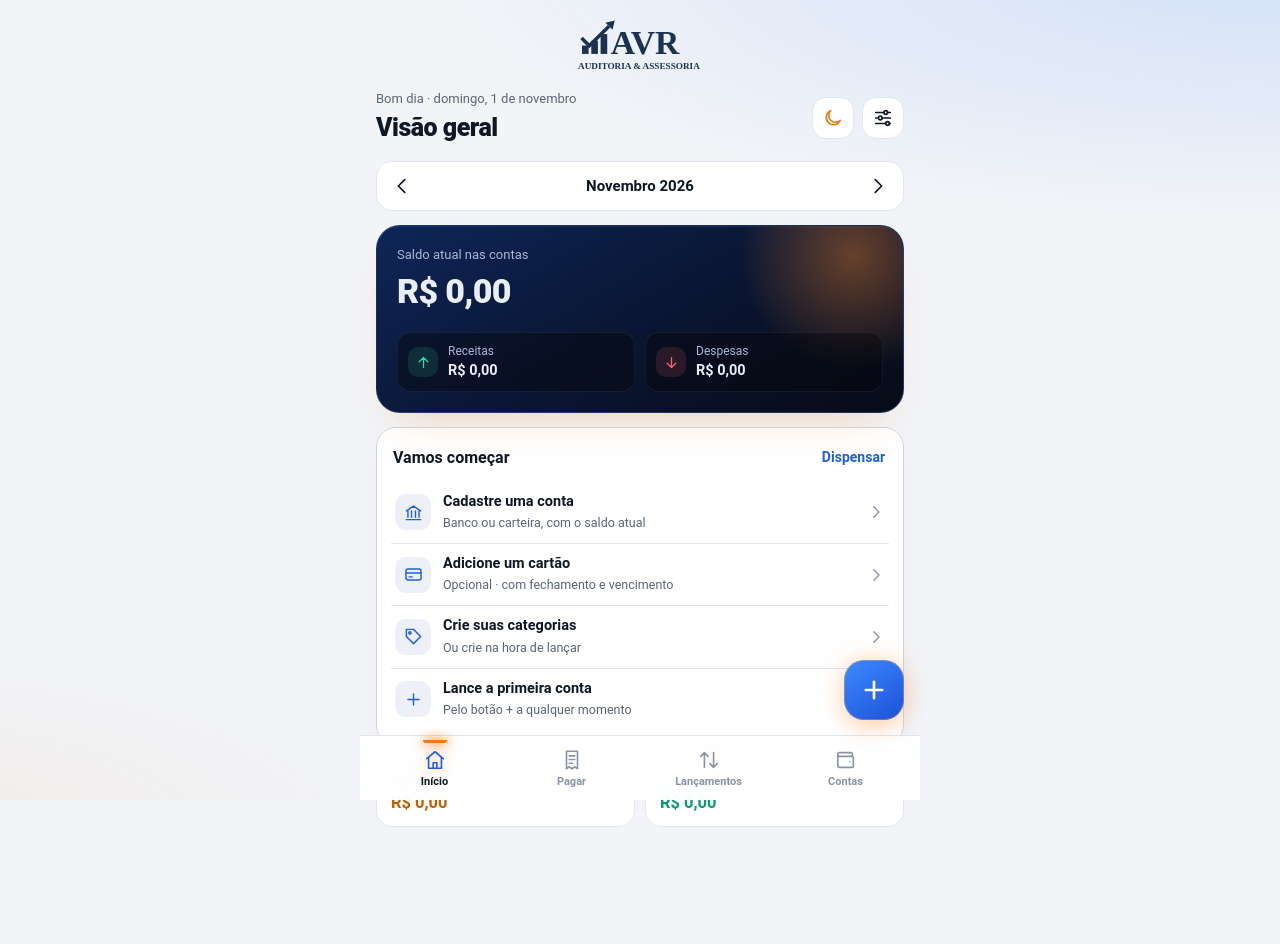
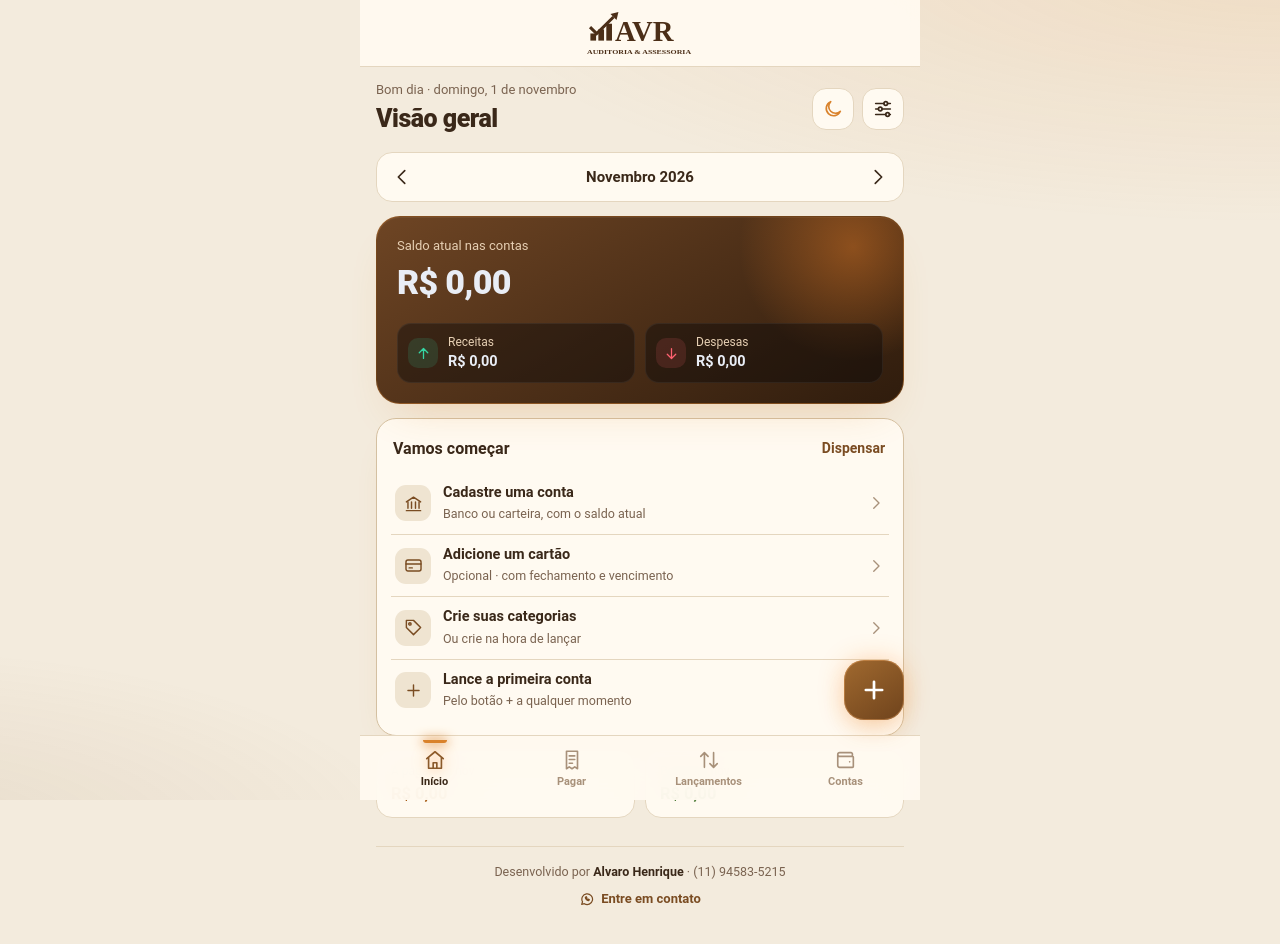
Before and after one commit to alvarobombeirocivil-code/finan-as, a plain HTML site: page index.html in a window 1280 px wide. Both pictures are taken after a click on the button 833 px from the left and 117 px from the top of the page. Drawn offline with Linux system fonts and the light colour scheme.

Commit message:
Add files via upload

```diff
--- a/css/style.css
+++ b/css/style.css
@@ -25,29 +25,57 @@
   color-scheme: dark;
 }
 
-/* Tema claro: mesmos tons de azul e laranja sobre fundo claro */
+/* Tema claro: bege com marrom e detalhes caramelo.
+   (--blue/--blue-2 são a cor principal; no tema claro viram marrom.) */
 :root[data-theme="light"] {
-  --bg: #f2f4f8;
-  --bg-2: #f7f8fb;
-  --surface: #ffffff;
-  --surface-2: #edf0f6;
-  --line: #e1e6ef;
-  --line-2: #cdd5e2;
-  --text: #0f1726;
-  --muted: #5b6578;
-  --dim: #8a93a6;
-  --blue: #1f6bff;
-  --blue-2: #1f5fe0;
-  --orange: #f07a12;
-  --orange-2: #c25e00;
-  --glow: rgba(240, 122, 18, 0.3);
-  --in: #0d9a70;
-  --out: #dc3545;
-  --tabbar-bg: rgba(255, 255, 255, 0.92);
-  --toast-bg: #ffffff;
-  --more-bg: #f7f8fb;
+  --bg: #f3ebdd;
+  --bg-2: #f7f1e6;
+  --surface: #fffaf1;
+  --surface-2: #efe4d1;
+  --line: #e4d6bf;
+  --line-2: #d4c0a1;
+  --text: #3a2819;
+  --muted: #7a6350;
+  --dim: #a8917a;
+  --blue: #8b5a2b;
+  --blue-2: #7a4c22;
+  --orange: #d9822b;
+  --orange-2: #a65a12;
+  --glow: rgba(217, 130, 43, 0.3);
+  --in: #4f7d3a;
+  --out: #b23a2e;
+  --tabbar-bg: rgba(255, 250, 241, 0.94);
+  --toast-bg: #fffaf1;
+  --more-bg: #f7f1e6;
   color-scheme: light;
 }
+[data-theme="light"] body::before {
+  background:
+    radial-gradient(110% 55% at 100% -5%, rgba(217, 130, 43, 0.14), transparent 60%),
+    radial-gradient(70% 40% at -10% 105%, rgba(139, 90, 43, 0.1), transparent 60%);
+}
+[data-theme="light"] .hero,
+[data-theme="light"] .inv-total {
+  background: linear-gradient(150deg, #6e4524 0%, #4b2e17 55%, #2f1c0d 100%);
+  border-color: rgba(217, 130, 43, 0.35);
+}
+[data-theme="light"] .hero-label,
+[data-theme="light"] .hero-row small,
+[data-theme="light"] .inv-total span,
+[data-theme="light"] .cc-foot { color: #e6cfb3; }
+[data-theme="light"] .cc {
+  background: linear-gradient(135deg, #5a381c 0%, #3d2411 55%, #2a180a 100%);
+  border-color: #7a5434;
+}
+[data-theme="light"] .cc small { color: #cdb498; }
+[data-theme="light"] .cc .bar { background: #2a180a; }
+[data-theme="light"] .bar i { background: linear-gradient(90deg, #c9a27a, #d9822b); }
+[data-theme="light"] .btn.primary,
+[data-theme="light"] .fab,
+[data-theme="light"] .seg-type button.on { background: linear-gradient(145deg, #a0692f, #6f431c); }
+[data-theme="light"] .field input:focus,
+[data-theme="light"] .field select:focus { box-shadow: 0 0 0 3px rgba(139, 90, 43, 0.18), 0 0 20px -6px var(--glow); }
+[data-theme="light"] .tabbar a.active .ic { color: var(--blue); }
 
 * { box-sizing: border-box; -webkit-tap-highlight-color: transparent; }
 html, body { margin: 0; background: var(--bg); color: var(--text); }
@@ -85,8 +113,18 @@ b { font-weight: 700; }
 b, .row-amt, .hero-value, .detail-amt { font-variant-numeric: tabular-nums; }
 
 /* ---------- Logo ---------- */
-.brand { display: flex; justify-content: center; padding: 4px 0 18px; }
-.brand img { height: 54px; filter: drop-shadow(0 0 14px rgba(255, 138, 42, 0.28)); }
+/* Barra da logo fixa no topo ao rolar a tela */
+.brand {
+  position: sticky; top: 0; z-index: 12;
+  display: flex; justify-content: center;
+  margin: calc(-1 * (var(--safe-t) + 14px)) -16px 14px;
+  padding: calc(var(--safe-t) + 10px) 16px 10px;
+  background: var(--tabbar-bg);
+  backdrop-filter: blur(18px);
+  -webkit-backdrop-filter: blur(18px);
+  border-bottom: 1px solid var(--line);
+}
+.brand img { height: 46px; filter: drop-shadow(0 0 14px rgba(255, 138, 42, 0.28)); }
 .lock-brand { display: flex; justify-content: center; margin: 0 auto 28px; }
 .lock-brand img { height: 72px; filter: drop-shadow(0 0 14px rgba(255, 138, 42, 0.28)); }
 .logo-light { display: none; }
@@ -344,6 +382,32 @@ b, .row-amt, .hero-value, .detail-amt { font-variant-numeric: tabular-nums; }
 .chip.add { color: var(--blue-2); background: transparent; border-style: dashed; }
 .ver { margin: 20px 0; text-align: center; color: var(--dim); font-size: 12px; }
 
+/* ---------- Rodapé e contato ---------- */
+.app-footer {
+  display: flex; flex-direction: column; align-items: center; gap: 4px;
+  margin-top: 28px; padding-top: 16px;
+  text-align: center; color: var(--muted); font-size: 12.5px;
+  border-top: 1px solid var(--line);
+}
+.app-footer b { color: var(--text); font-weight: 600; }
+.app-footer .link-btn { display: inline-flex; align-items: center; gap: 6px; font-size: 13px; }
+.app-footer .link-btn .ic { width: 16px; height: 16px; }
+.contact-intro { margin: -6px 0 14px; font-size: 14px; }
+.contact { text-align: center; }
+.contact-name { font-size: 17px; font-weight: 700; }
+.contact-phone { color: var(--muted); margin: 2px 0 14px; font-variant-numeric: tabular-nums; }
+.card-sec .contact-phone { margin-bottom: 14px; }
+.contact .btn-col { text-align: left; }
+a.btn { text-decoration: none; color: var(--text); }
+a.btn.whats { color: #fff; background: linear-gradient(145deg, #2bd66a, #12a150); box-shadow: 0 12px 26px -14px rgba(37, 211, 102, 0.7); }
+.qr {
+  width: 230px; margin: 18px auto 0; padding: 12px 12px 8px;
+  background: #ffffff; border-radius: 18px;
+  box-shadow: 0 14px 30px -18px var(--glow);
+}
+.qr img { display: block; width: 100%; height: auto; }
+.qr figcaption { margin-top: 6px; color: #5b6578; font-size: 12px; }
+
 /* ---------- Botão + e barra inferior ---------- */
 .fab {
   position: fixed; z-index: 20;
--- a/index.html
+++ b/index.html
@@ -5,7 +5,7 @@
   <meta name="viewport" content="width=device-width, initial-scale=1, viewport-fit=cover, interactive-widget=resizes-content">
   <meta name="theme-color" content="#050608">
   <meta name="color-scheme" content="dark light">
-  <script>try { if (localStorage.getItem('avr-theme') === 'light') document.documentElement.dataset.theme = 'light'; } catch (e) {}</script>
+  <script>try { if (localStorage.getItem('avr-theme') === 'light') { document.documentElement.dataset.theme = 'light'; document.querySelector('meta[name=theme-color]').content = '#f3ebdd'; } } catch (e) {}</script>
   <meta name="description" content="Controle financeiro pessoal e contas a pagar">
   <title>AVR Finanças</title>
   <link rel="manifest" href="manifest.webmanifest">
--- a/js/app.js
+++ b/js/app.js
@@ -14,7 +14,13 @@ const TABS = [
   { id: 'lanc', label: 'Lançamentos', icon: 'swap' },
   { id: 'contas', label: 'Contas', icon: 'wallet' },
 ];
-const ACCOUNT_KINDS = { corrente: 'Conta corrente', poupanca: 'Poupança', carteira: 'Carteira', investimento: 'Investimento', outro: 'Outro' };
+const CONTACT = {
+  name: 'Alvaro Henrique',
+  phone: '(11) 94583-5215',
+  whatsapp: 'https://wa.me/5511945835215',
+  tel: 'tel:+5511945835215',
+};
+const ACCOUNT_KINDS ={ corrente: 'Conta corrente', poupanca: 'Poupança', carteira: 'Carteira', investimento: 'Investimento', outro: 'Outro' };
 
 // ================= Inicialização =================
 async function boot() {
@@ -73,7 +79,7 @@ function route() {
 }
 
 function render() {
-  $('#view').innerHTML = VIEWS[ui.tab]();
+  $('#view').innerHTML = VIEWS[ui.tab]() + footer();
   document.querySelectorAll('#tabbar a').forEach((a) => a.classList.toggle('active', a.dataset.tab === ui.tab));
   $('#fab').classList.toggle('hidden', ui.tab === 'config');
   if (lastTab !== ui.tab) { window.scrollTo(0, 0); lastTab = ui.tab; }
@@ -102,15 +108,16 @@ function setTheme(theme) {
   if (theme === 'light') document.documentElement.dataset.theme = 'light';
   else delete document.documentElement.dataset.theme;
   try { localStorage.setItem('avr-theme', theme); } catch {}
-  $('meta[name=theme-color]').content = theme === 'light' ? '#f2f4f8' : '#050608';
+  $('meta[name=theme-color]').content = theme === 'light' ? '#f3ebdd' : '#050608';
 }
 const themeBtn = () => `
   <button class="icon-btn theme-btn" data-act="theme" aria-label="${isLight() ? 'Usar tema escuro' : 'Usar tema claro'}">${icon(isLight() ? 'moon' : 'sun')}</button>`;
 const logo = () => `
   <img class="logo-dark" src="icons/logo.svg" alt="AVR Auditoria &amp; Assessoria">
-  <img class="logo-light" src="icons/logo-navy.svg" alt="AVR Auditoria &amp; Assessoria">`;
+  <img class="logo-light" src="icons/logo-brown.svg" alt="AVR Auditoria &amp; Assessoria">`;
 
 const header = (title, sub = '') => `
+  <div class="brand">${logo()}</div>
   <header class="top">
     <div><p class="eyebrow">${sub}</p><h1>${title}</h1></div>
     <div class="top-actions">
@@ -128,6 +135,31 @@ const monthNav = () => `
 
 const seg = (key, opts) => `
   <div class="seg">${opts.map(([v, l]) => `<button class="${ui[key] === v ? 'on' : ''}" data-act="filter" data-key="${key}" data-val="${v}">${l}</button>`).join('')}</div>`;
+
+// ---------- Rodapé e contato do desenvolvedor ----------
+const footer = () => `
+  <footer class="app-footer">
+    <p>Desenvolvido por <b>${CONTACT.name}</b> · ${CONTACT.phone}</p>
+    <button class="link-btn" data-act="contact">${icon('chat')}Entre em contato</button>
+  </footer>`;
+
+const contactCard = () => `
+  <div class="contact">
+    <p class="contact-name">${CONTACT.name}</p>
+    <p class="contact-phone">${CONTACT.phone}</p>
+    <div class="btn-col">
+      <a class="btn whats" href="${CONTACT.whatsapp}" target="_blank" rel="noopener">${icon('chat')}Conversar no WhatsApp</a>
+      <a class="btn ghost" href="${CONTACT.tel}">${icon('phone')}Ligar</a>
+    </div>
+    <figure class="qr">
+      <img src="icons/whatsapp-qr.png" alt="QR Code do WhatsApp de ${CONTACT.name}" onerror="this.closest('figure').remove()">
+      <figcaption>Aponte a câmera para abrir o WhatsApp</figcaption>
+    </figure>
+  </div>`;
+
+function openContact() {
+  openSheet(`${sheetHead('Entre em contato')}<p class="muted contact-intro">Dúvidas, sugestões ou suporte do app:</p>${contactCard()}`);
+}
 
 const emptyState = (ic, text) => `<div class="empty">${icon(ic)}<p>${text}</p></div>`;
 const sumOf = (items) => items.reduce((s, p) => s + p.amount, 0);
@@ -208,7 +240,6 @@ function viewInicio() {
   const backupDue = hasData && (!d.settings.lastBackup || diffDays(today, d.settings.lastBackup) > 30);
 
   return `
-    <div class="brand">${logo()}</div>
     ${header('Visão geral', greeting())}
     ${monthNav()}
     <section class="hero">
@@ -374,6 +405,10 @@ function viewConfig() {
         <button class="btn ghost" data-act="import">${icon('upload')}Restaurar backup</button>
       </div>
       <input type="file" id="import-file" accept=".json,.txt,application/json,text/plain" hidden>
+    </section>
+    <section class="card-sec">
+      <h2>${icon('chat')}Entre em contato</h2>
+      ${contactCard()}
     </section>
     <section class="card-sec danger-sec">
       <h2>${icon('alert')}Zona de perigo</h2>
@@ -1184,6 +1219,7 @@ async function importBackup(file) {
 const ACTIONS = {
   goto: (ds) => { location.hash = ds.tab; },
   theme: () => { setTheme(isLight() ? 'dark' : 'light'); render(); },
+  contact: () => openContact(),
   fab: () => openEntryForm({ type: 'bill' }),
   month: (ds) => { ui.month = addMonthsKey(ui.month, +ds.d); render(); },
   'month-today': () => { ui.month = monthKey(todayStr()); render(); },
--- a/js/icons.js
+++ b/js/icons.js
@@ -27,7 +27,9 @@ const P = {
   backspace: '<path d="M21 5H8l-6 7 6 7h13z"/><path d="M11 9l6 6M17 9l-6 6"/>',
   sun: '<circle cx="12" cy="12" r="4"/><path d="M12 2v2M12 20v2M2 12h2M20 12h2M4.9 4.9l1.4 1.4M17.7 17.7l1.4 1.4M4.9 19.1l1.4-1.4M17.7 6.3l1.4-1.4"/>',
   moon: '<path d="M20 14.5A8 8 0 1 1 9.5 4a6.5 6.5 0 0 0 10.5 10.5z"/>',
-  party:'<path d="M4 20 9 7l8 8z"/><path d="M14 4v2M19 9h2M17.5 5.5 19 4M15 11l4-1"/>',
+  chat: '<path d="M4 20l1.3-3.9A8 8 0 1 1 8 19z"/><path d="M9.5 9.5c0 2.5 2.5 5 5 5l1-1.5-1.8-.8-.7.7a3.6 3.6 0 0 1-1.9-1.9l.7-.7-.8-1.8z"/>',
+  phone: '<path d="M5 3h4l2 5-2.5 1.5a11 11 0 0 0 5 5L15 12l5 2v4a2 2 0 0 1-2 2A16 16 0 0 1 3 5a2 2 0 0 1 2-2z"/>',
+  party: '<path d="M4 20 9 7l8 8z"/><path d="M14 4v2M19 9h2M17.5 5.5 19 4M15 11l4-1"/>',
 };
 
 export const icon = (name, cls = '') =>
--- a/sw.js
+++ b/sw.js
@@ -1,6 +1,6 @@
 // Service worker: guarda o app no aparelho para funcionar offline.
 // Ao publicar uma nova versão, altere VERSION para o app oferecer a atualização.
-const VERSION = 'v1.1.0';
+const VERSION = 'v1.3.0';
 const CACHE = `financas-${VERSION}`;
 const ASSETS = [
   './',
@@ -13,7 +13,8 @@ const ASSETS = [
   'js/util.js',
   'js/icons.js',
   'icons/logo.svg',
-  'icons/logo-navy.svg',
+  'icons/logo-brown.svg',
+  'icons/whatsapp-qr.png',
   'icons/icon-180.png',
   'icons/icon-192.png',
   'icons/icon-512.png',
```
Also changed, not shown: icons/logo-brown.svg (added), icons/whatsapp-qr.png (added).
